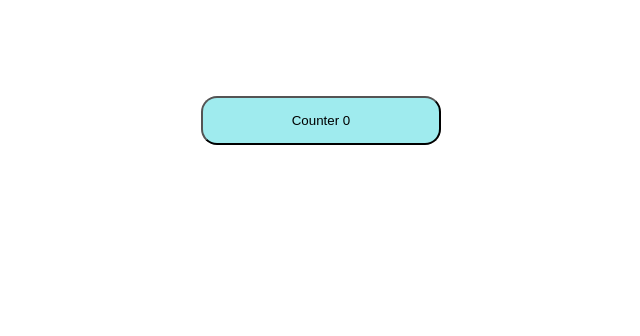
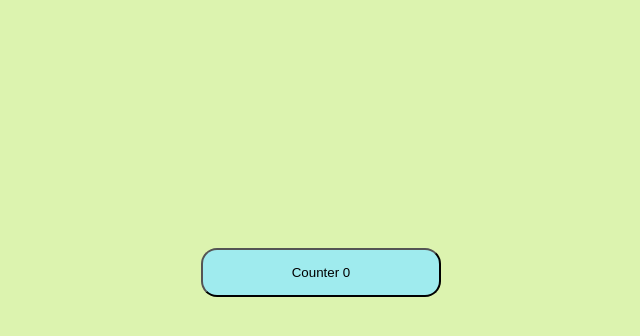
Before and after one commit to karmakar-manish/VLSI-Project, a plain HTML site: page usingDOM.html in a window 1280 px wide. Shown: the whole page, without its empty margins (319-959 px from the left). Drawn offline with Linux system fonts and the light colour scheme.

Commit message:
Changed some styles

```diff
--- a/usingDOM.html
+++ b/usingDOM.html
@@ -5,18 +5,25 @@
     <meta name="viewport" content="width=device-width, initial-scale=1.0">
     <title>Button Counter</title>
     <style>
+        *{
+            margin: none;
+            padding: none;
+        }
+        body{
+            background-color: rgb(220, 243, 175);
+            display: flex;
+            justify-content: center;
+            align-items: center;
+        }
         button{
             background-color: rgb(159, 235, 238);
             padding: 15px;
             width: 15rem;
-            text-align: center;
+            /* text-align: center; */
             border-radius: 1rem;
         }
         #counterBtn{
-            display: flex;
-            justify-content: center;
-            align-items: center;
-            margin-top: 6rem;
+            margin-top: 30vh;
         }
     </style>
 </head>
```
